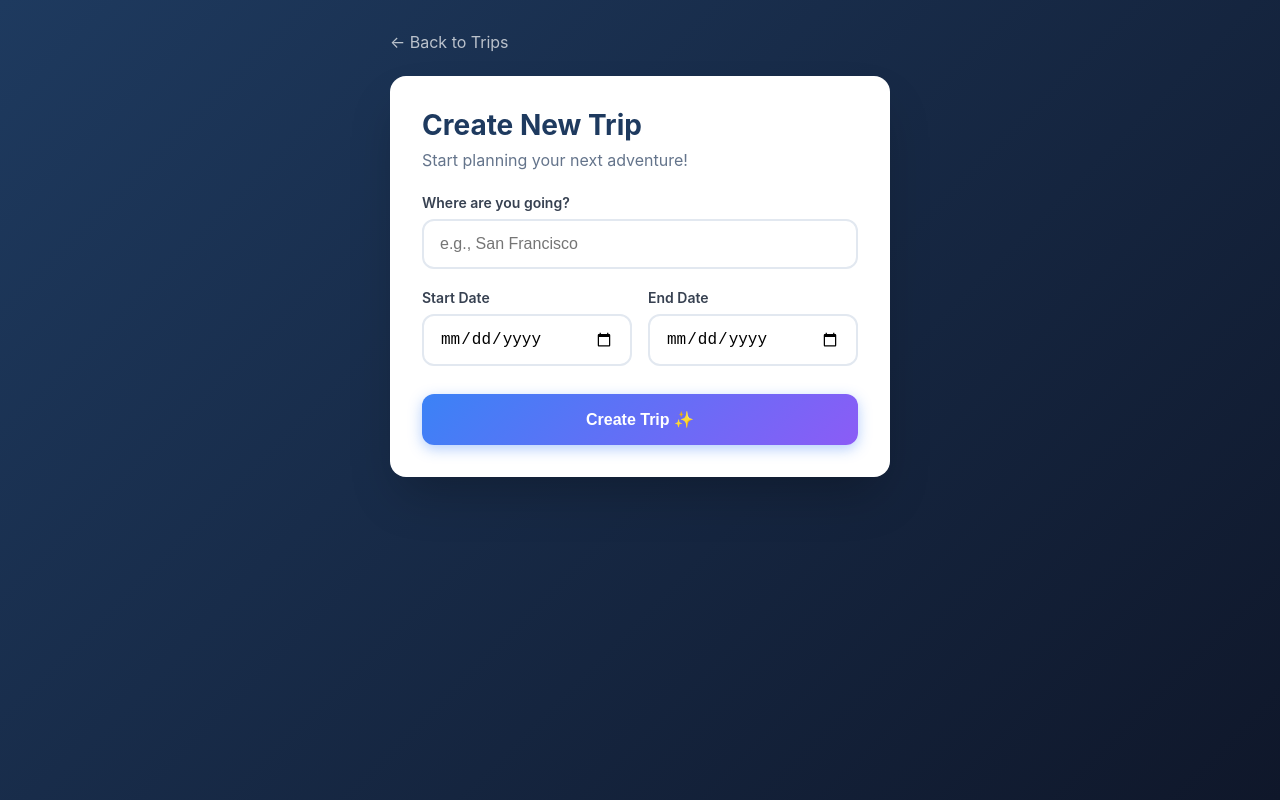
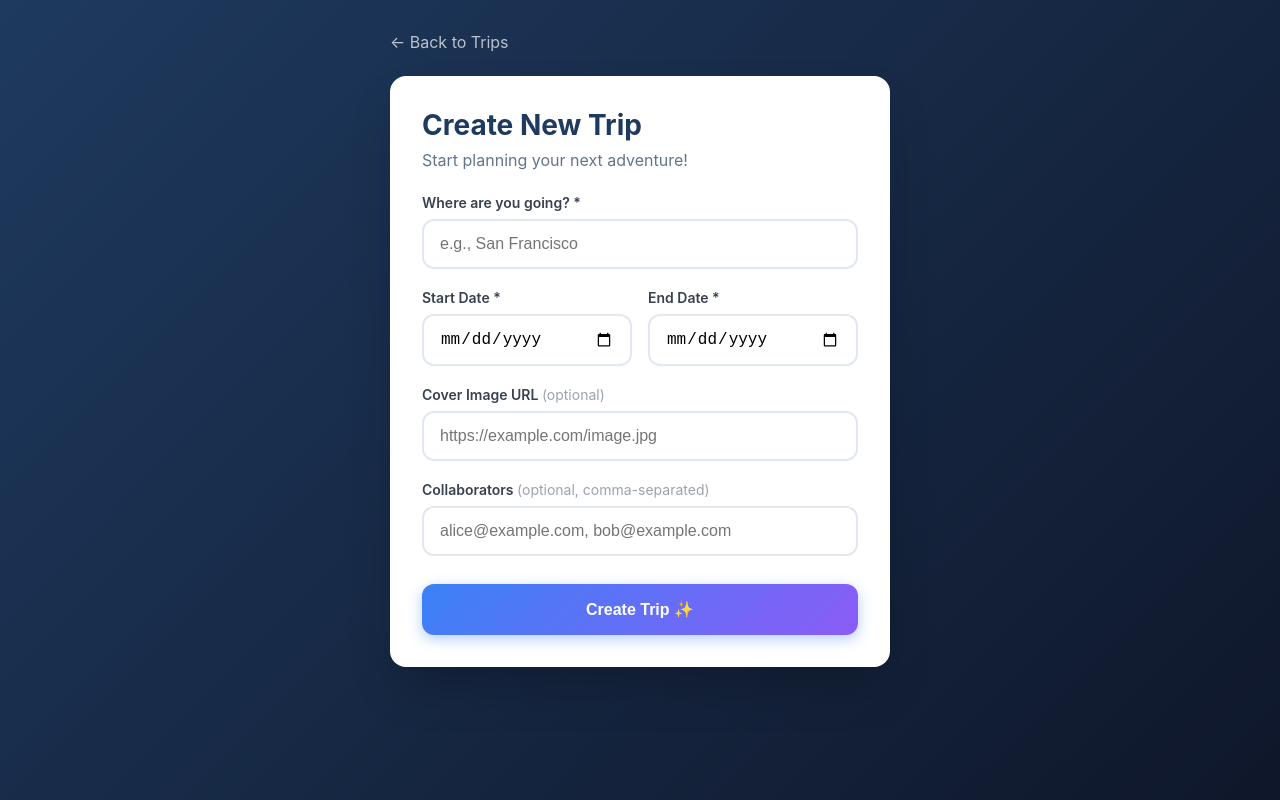
Before and after one commit to javis-ironmind/wanderlust, a Next.js app: page /trips/new in a window 1280 px wide. Built offline with nearby package versions, Linux system fonts and the light colour scheme.

Commit message:
Story T005 complete: Create Trip Form with all 6 ACs
- Added cover image URL input (optional)
- Added collaborators input (optional)
- Added date validation (end must be after start)
- Updated trips list to display cover images

```diff
--- a/src/app/trips/new/page.tsx
+++ b/src/app/trips/new/page.tsx
@@ -8,9 +8,19 @@ export default function NewTripPage() {
   const [name, setName] = useState('');
   const [startDate, setStartDate] = useState('');
   const [endDate, setEndDate] = useState('');
+  const [coverImage, setCoverImage] = useState('');
+  const [collaborators, setCollaborators] = useState('');
+  const [error, setError] = useState('');
 
   const handleSubmit = (e: React.FormEvent) => {
     e.preventDefault();
+    setError('');
+
+    // Validation: end date must be after start date
+    if (startDate && endDate && new Date(endDate) < new Date(startDate)) {
+      setError('End date must be after start date');
+      return;
+    }
 
     // Generate days between start and end dates
     const days = [];
@@ -25,11 +35,19 @@ export default function NewTripPage() {
       });
     }
 
+    // Parse collaborators into array
+    const collaboratorsList = collaborators
+      .split(',')
+      .map(c => c.trim())
+      .filter(c => c.length > 0);
+
     const newTrip = {
       id: `trip-${Date.now()}`,
       name,
       startDate,
       endDate,
+      coverImage: coverImage || null,
+      collaborators: collaboratorsList,
       days,
       flights: [],
       hotels: [],
@@ -61,9 +79,22 @@ export default function NewTripPage() {
           <p style={{ color: '#64748b', marginBottom: '1.5rem' }}>Start planning your next adventure!</p>
 
           <form onSubmit={handleSubmit} style={{ display: 'flex', flexDirection: 'column', gap: '1.25rem' }}>
+            {error && (
+              <div style={{
+                padding: '0.75rem 1rem',
+                background: '#fef2f2',
+                border: '1px solid #fecaca',
+                borderRadius: '8px',
+                color: '#dc2626',
+                fontSize: '0.875rem'
+              }}>
+                {error}
+              </div>
+            )}
+
             <div>
               <label style={{ display: 'block', marginBottom: '0.5rem', fontWeight: '600', color: '#374151', fontSize: '0.875rem' }}>
-                Where are you going?
+                Where are you going? *
               </label>
               <input
                 name="name"
@@ -88,7 +119,7 @@ export default function NewTripPage() {
             <div style={{ display: 'grid', gridTemplateColumns: '1fr 1fr', gap: '1rem' }}>
               <div>
                 <label style={{ display: 'block', marginBottom: '0.5rem', fontWeight: '600', color: '#374151', fontSize: '0.875rem' }}>
-                  Start Date
+                  Start Date *
                 </label>
                 <input
                   name="startDate"
@@ -109,7 +140,7 @@ export default function NewTripPage() {
 
               <div>
                 <label style={{ display: 'block', marginBottom: '0.5rem', fontWeight: '600', color: '#374151', fontSize: '0.875rem' }}>
-                  End Date
+                  End Date *
                 </label>
                 <input
                   name="endDate"
@@ -127,6 +158,52 @@ export default function NewTripPage() {
                   }}
                 />
               </div>
+            </div>
+
+            <div>
+              <label style={{ display: 'block', marginBottom: '0.5rem', fontWeight: '600', color: '#374151', fontSize: '0.875rem' }}>
+                Cover Image URL <span style={{ color: '#9ca3af', fontWeight: '400' }}>(optional)</span>
+              </label>
+              <input
+                name="coverImage"
+                type="url"
+                value={coverImage}
+                onChange={(e) => setCoverImage(e.target.value)}
+                style={{
+                  width: '100%',
+                  padding: '0.875rem 1rem',
+                  borderRadius: '12px',
+                  border: '2px solid #e2e8f0',
+                  fontSize: '1rem',
+                  outline: 'none',
+                }}
+                placeholder="https://example.com/image.jpg"
+                onFocus={(e) => e.target.style.borderColor = '#3b82f6'}
+                onBlur={(e) => e.target.style.borderColor = '#e2e8f0'}
+              />
+            </div>
+
+            <div>
+              <label style={{ display: 'block', marginBottom: '0.5rem', fontWeight: '600', color: '#374151', fontSize: '0.875rem' }}>
+                Collaborators <span style={{ color: '#9ca3af', fontWeight: '400' }}>(optional, comma-separated)</span>
+              </label>
+              <input
+                name="collaborators"
+                type="text"
+                value={collaborators}
+                onChange={(e) => setCollaborators(e.target.value)}
+                style={{
+                  width: '100%',
+                  padding: '0.875rem 1rem',
+                  borderRadius: '12px',
+                  border: '2px solid #e2e8f0',
+                  fontSize: '1rem',
+                  outline: 'none',
+                }}
+                placeholder="alice@example.com, bob@example.com"
+                onFocus={(e) => e.target.style.borderColor = '#3b82f6'}
+                onBlur={(e) => e.target.style.borderColor = '#e2e8f0'}
+              />
             </div>
 
             <button
```
Also changed, not shown: stories/story-T005-create-trip-form.md (+9 -9 lines).
